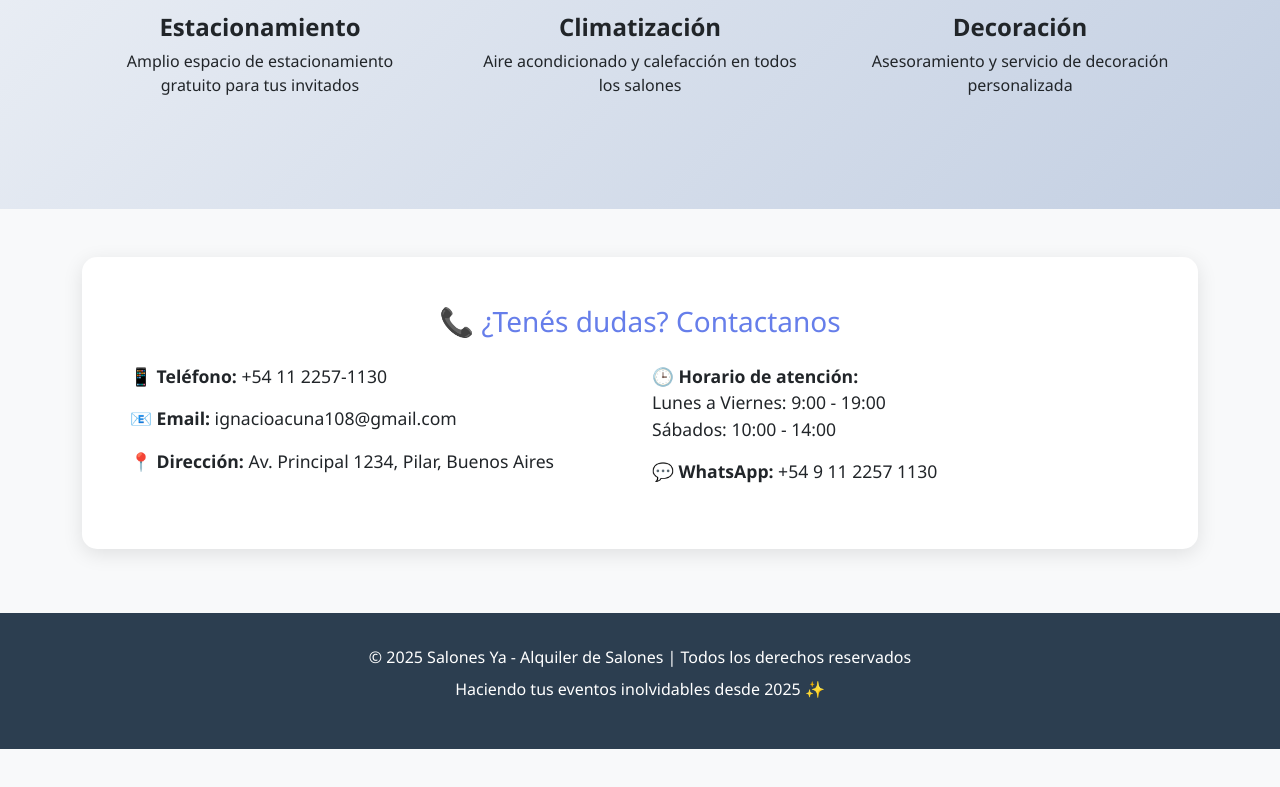
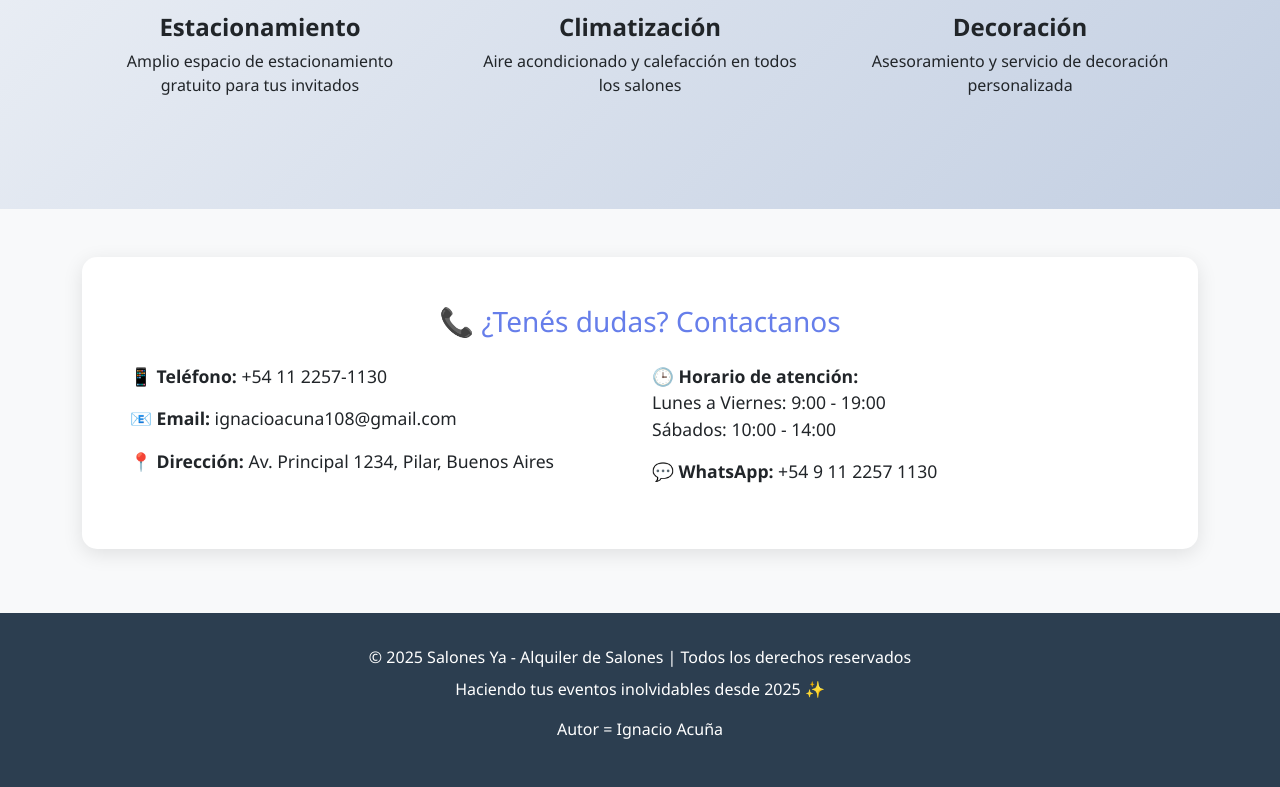
Before and after one commit to Ignaciio871/Alquilar-ya, a plain HTML site: page index.html in a window 1280 px wide. Shown: the part 1053-1840 px from the top of the page. Before the commit the page ends 1802 px from the top, so only its background shows below. Drawn offline with nearby package versions, Linux system fonts and the light colour scheme.

Commit message:
nuevo archivo

```diff
--- a/index.html
+++ b/index.html
@@ -176,6 +176,7 @@
     <div class="container">
       <p class="mb-0">© 2025 Salones Ya - Alquiler de Salones | Todos los derechos reservados</p>
       <p class="mt-2">Haciendo tus eventos inolvidables desde 2025 ✨</p>
+      <p>Autor = Ignacio Acuña</p>
     </div>
     <script src="https://www.gstatic.com/firebasejs/9.23.0/firebase-app-compat.js"></script>
     <script src="https://www.gstatic.com/firebasejs/9.23.0/firebase-firestore-compat.js"></script>
```
